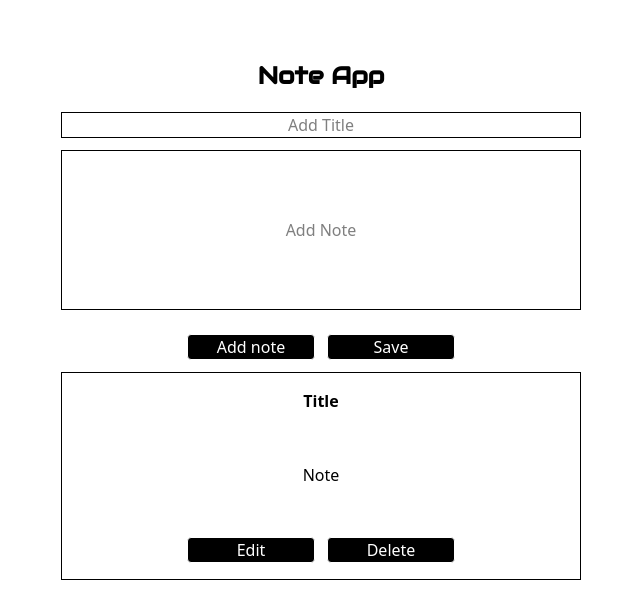
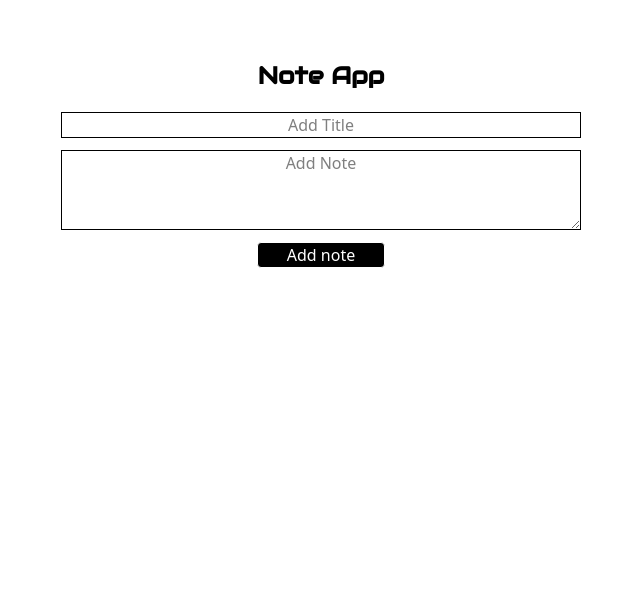
Before and after one commit to Ami0480/practice-supabase, a React (Vite) app in the folder my-app/: page / in a window 1280 px wide. Shown: the top 602 px of the page, without its empty margins (319-959 px from the left). Built offline with nearby package versions, Linux system fonts and the light colour scheme; a web font is replaced by a local one.

Commit message:
Added useState

```diff
--- a/my-app/src/note.jsx
+++ b/my-app/src/note.jsx
@@ -1,6 +1,36 @@
-import React from "react";
+import React, { useState } from "react";
 
 export default function Note() {
+  const [title, setTitle] = useState("");
+  const [note, setNote] = useState("");
+  const [notes, setNotes] = useState([]);
+  const [editId, setEditId] = useState(null);
+
+  const addNote = () => {
+    if (title && note) {
+      if (editId) {
+        setNotes(
+          notes.map((n) => (n.id === editId ? { ...n, title, note } : n))
+        );
+        setEditId(null);
+      } else {
+        setNotes([...notes, { id: Date.now(), title, note }]);
+        setTitle("");
+        setNote("");
+      }
+    }
+  };
+
+  const editNote = (n) => {
+    setTitle(n.title);
+    setNote(n.note);
+    setEditId(n.id);
+  };
+
+  const deleteNote = (id) => {
+    setNotes(notes.filter((n) => n.id !== id));
+  };
+
   return (
     <div className="container ">
       <div className="font-audiowide text-2xl py-5 font-bold">Note App</div>
@@ -10,34 +40,61 @@ export default function Note() {
           type="text"
           placeholder="Add Title"
           className="border  text-center"
+          value={title}
+          onChange={(e) => setTitle(e.target.value)}
         />
-        <input
-          type="text"
+        <textarea
           placeholder="Add Note"
-          className="border text-center h-40"
+          className="border text-center h-20"
+          value={note}
+          onChange={(e) => setNote(e.target.value)}
         />
-        <div className="py-3 flex justify-center gap-3">
-          <button className="border rounded w-32 bg-black text-white">
-            Add note
+        <div className="pb-3">
+          <button
+            className="border rounded w-32 bg-black text-white"
+            onClick={addNote}
+          >
+            {editId ? "Update" : "Add note"}
           </button>
-          <button className="border w-32 rounded bg-black text-white">
-            Save
+
+          {editId && (
+            <button
+              className="border rounded w-32 bg-black text-white"
+              onClick={() => {
+                setEditId(null);
+                setTitle("");
+                setNote("");
+              }}
+            >
+              Cancel
             </button>
+          )}
         </div>
       </div>
 
-      <div className="border h-52 flex flex-col justify-between p-4">
-        <div className="font-bold">Title</div>
-        <div>Note</div>
+      {notes.map((n) => (
+        <div
+          key={n.id}
+          className="border h-52 flex flex-col justify-between p-4"
+        >
+          <div className="font-bold">{n.title}</div>
+          <div>{n.note}</div>
           <div className="flex justify-center gap-3">
-          <button className="border w-32 rounded bg-black text-white">
+            <button
+              className="border w-32 rounded bg-black text-white"
+              onClick={() => editNote(n)}
+            >
               Edit
             </button>
-          <button className="border w-32 rounded bg-black text-white">
+            <button
+              className="border w-32 rounded bg-black text-white"
+              onClick={() => deleteNote(n.id)}
+            >
               Delete
             </button>
           </div>
         </div>
+      ))}
     </div>
   );
 }
```
Lines whose indentation alone changed are shown as unchanged.
